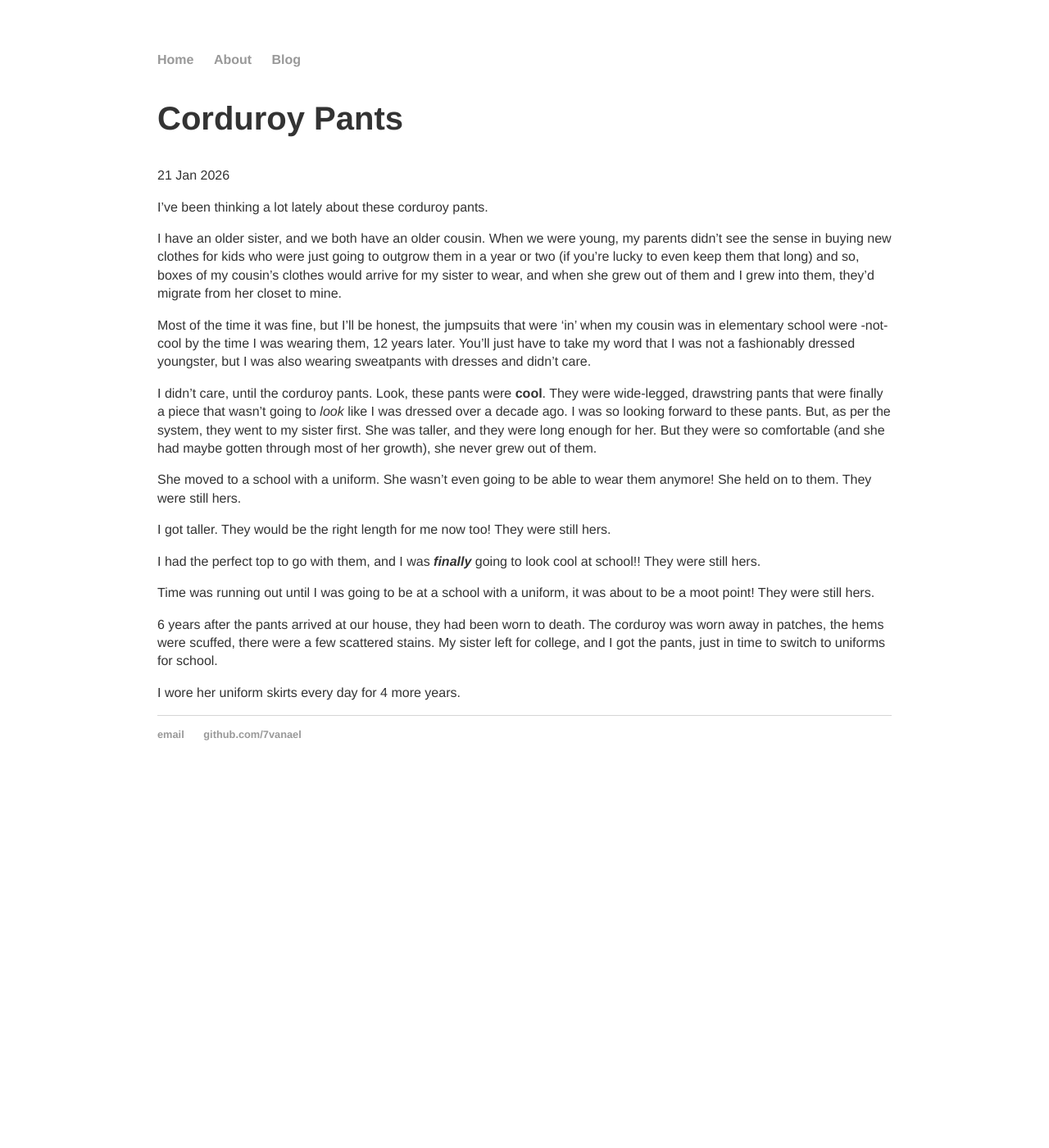
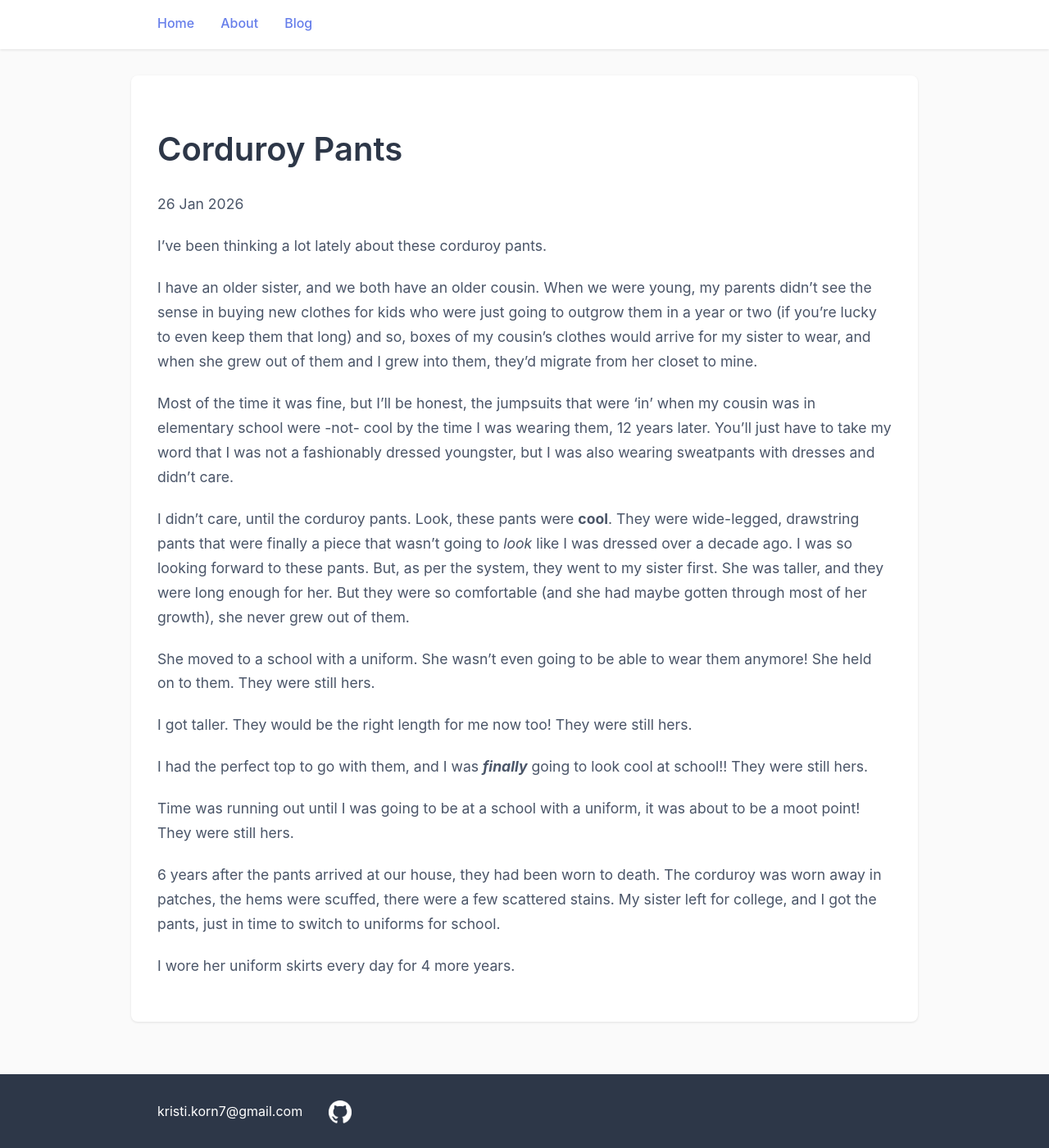
Before and after one commit to 7vanael/7vanael.github.io, a Jekyll site: the page built from _posts/2026-01-26-corduroy-pants.md, in a window 1280 px wide and 1400 px high. Shown: the whole window at 82% size. Built offline with Jekyll 4.4.1, drawn with Linux system fonts in a browser that asks for light colours.

Commit message:
new styling

```diff
--- a/_layouts/default.html
+++ b/_layouts/default.html
@@ -2,10 +2,18 @@
 	<html>
 		<head>
 			<title>{{ page.title }}</title>
-			<!-- link to main stylesheet -->
+
+			<meta charset="utf-8">
+			<meta name="viewport" content="width=device-width, initial-scale=1">
 			<link rel="stylesheet" type="text/css" href="/css/main.css">
 		</head>
 		<body>
+		{% if page.url == "/" %}
+		<div class="site-header">
+			<h1>Kristi Korn</h1>
+			<p>Software Craftsman | Clean Coder | Perpetual Learner</p>
+		</div>
+		{% endif %}
 			<nav>
 	    		<ul>
 	        		<li><a href="/">Home</a></li>
@@ -21,8 +29,10 @@
 			</div><!-- /.container -->
 			<footer>
 	    		<ul>
-	        		<li><a href="mailto:kristi.korn@cleancoders.com">email</a></li>
-	        		<li><a href="https://github.com/7vanael">github.com/7vanael</a></li>
+	        		<li><a href="mailto:kristi.korn7@gmail.com">kristi.korn7@gmail.com</a></li>
+	        		<li><a href="https://github.com/7vanael">
+													<img src="/resources/GitHub_invertocat_Black.png" alt="GitHub" class="github-icon">
+											</a></li>
 				</ul>
 			</footer>
 		</body>
--- a/_posts/2026-01-26-corduroy-pants.md
+++ b/_posts/2026-01-26-corduroy-pants.md
@@ -1,7 +1,7 @@
 ---
 layout: post
 title: "Corduroy Pants"
-date: 2026-01-21
+date: 2026-01-26
 ---
 
 I've been thinking a lot lately about these corduroy pants.
--- a/css/main.css
+++ b/css/main.css
@@ -1,70 +1,234 @@
 body {
-    margin: 60px auto;
-    width: 70%;
-    font-family: 'Helvetica', 'Arial', 'Sans-Serif', sans-serif;
-    font-size: 16px; /* base font size */
+    margin: 0;
+    padding: 0;
+    font-family: -apple-system, BlinkMacSystemFont, 'Segoe UI', 'Helvetica', 'Arial', sans-serif;
+    font-size: 16px;
     line-height: 1.6;
     color: #333;
+    background-color: #fafafa;
 }
-nav ul, footer ul {
-    font-family: 'Helvetica', 'Arial', 'Sans-Serif', sans-serif;
+
+/* Header section */
+.site-header {
+    background: linear-gradient(135deg, #667eea 0%, #764ba2 100%);
+    color: white;
+    padding: 3rem 0 2rem 0;
+    margin-bottom: 2rem;
+    box-shadow: 0 2px 4px rgba(0,0,0,0.1);
+}
+
+.site-header h1 {
+    margin: 0 auto;
+    max-width: 70%;
+    font-size: 2.5em;
+    font-weight: 600;
+}
+
+.site-header p {
+    margin: 0.5rem auto 0;
+    max-width: 70%;
+    font-size: 1.2em;
+    opacity: 0.9;
+    color: white;
+}
+
+/* Navigation */
+nav {
+    background-color: white;
+    box-shadow: 0 1px 3px rgba(0,0,0,0.1);
+    position: sticky;
+    top: 0;
+    z-index: 100;
+}
+
+nav ul {
+    margin: 0 auto;
     padding: 0;
     list-style: none;
-    font-weight: bold;
+    max-width: 70%;
+    display: flex;
+    gap: 2rem;
 }
-nav ul li, footer ul li {
+
+nav ul li {
     display: inline;
-    margin-right: 20px;
+    margin: 0;
 }
+
+nav ul li a {
+    display: inline-block;
+    padding: 1rem 0;
+    text-decoration: none;
+    color: #667eea;
+    font-weight: 500;
+    border-bottom: 2px solid transparent;
+    transition: all 0.3s ease;
+}
+
+nav ul li a:hover {
+    color: #764ba2;
+    border-bottom-color: #764ba2;
+}
+
+/* Container */
+.container {
+    margin: 2rem auto;
+    max-width: 70%;
+    background-color: white;
+    padding: 2rem;
+    border-radius: 8px;
+    box-shadow: 0 1px 3px rgba(0,0,0,0.1);
+}
+
+/* Typography */
+h1 {
+    font-size: 2.5em;
+    font-weight: 600;
+    color: #2d3748;
+    margin-bottom: 0.5em;
+}
+
+h2 {
+    font-size: 2em;
+    font-weight: 600;
+    color: #2d3748;
+    margin-top: 1.5em;
+}
+
+h3 {
+    font-size: 1.75em;
+    font-weight: 600;
+    color: #4a5568;
+}
+
+h4 {
+    font-size: 1.5em;
+    font-weight: 600;
+    color: #4a5568;
+}
+
+p {
+    font-size: 1.1em;
+    line-height: 1.7;
+    color: #4a5568;
+    margin-bottom: 1.2em;
+}
+
 a {
+    color: #667eea;
     text-decoration: none;
-    color: #999;
+    transition: color 0.3s ease;
 }
+
 a:hover {
+    color: #764ba2;
     text-decoration: underline;
 }
-h1 { font-size: 2.5em; }
-h2 { font-size: 2em; }
-h3 { font-size: 1.75em; }
-h4 { font-size: 1.5em; }
-h5 { font-size: 1.25em; }
-h6 { font-size: 1em; }
-p {
-    font-size: 1em;
-    line-height: 1.4em;
-    color: #333;
+
+/* Code blocks */
+pre, code {
+    font-family: 'SF Mono', 'Monaco', 'Inconsolata', 'Fira Code', 'Courier New', monospace;
+    font-size: 0.9em;
+    background: #f7fafc;
+    border: 1px solid #e2e8f0;
 }
 
-pre, code {
-    font-family: 'Courier New', monospace;
-    font-size: 0.9em;
-    background: #f5f5f5;
+code {
     padding: 0.2em 0.4em;
     border-radius: 3px;
+    color: #d63384;
 }
+
 pre {
     padding: 1em;
     overflow-x: auto;
+    border-radius: 6px;
+    line-height: 1.5;
 }
 
-footer {
-    border-top: 1px solid #d5d5d5;
-    font-size: .8em;
+pre code {
+    background: transparent;
+    border: none;
+    padding: 0;
+    color: inherit;
 }
 
+/* Blockquotes */
+blockquote {
+    background-color: #eef2ff;
+    border-left: 4px solid #667eea;
+    padding: 1rem 1.5rem;
+    font-style: italic;
+    margin: 1.5rem 0;
+    border-radius: 4px;
+    color: #4a5568;
+}
+
+/* Footer */
+footer {
+    background-color: #2d3748;
+    color: white;
+    padding: 2rem 0;
+    margin-top: 4rem;
+}
+
+footer ul {
+    margin: 0 auto;
+    padding: 0;
+    list-style: none;
+    max-width: 70%;
+    display: flex;
+    gap: 2rem;
+    align-items: center;
+}
+
+footer ul li {
+    display: inline;
+    margin: 0;
+}
+
+footer a {
+    color: white;
+    text-decoration: none;
+    transition: opacity 0.3s ease;
+}
+
+footer a:hover {
+    opacity: 0.7;
+    text-decoration: none;
+}
+
+.github-icon {
+    width: 28px;
+    height: 28px;
+    vertical-align: middle;
+    filter: invert(1);
+    transition: transform 0.3s ease;
+}
+
+.github-icon:hover {
+    transform: scale(1.1);
+}
+
+/* Blog posts list */
 ul.posts {
-    margin: 20px auto 40px;
-    font-size: 1.5em;
+    margin: 2rem 0;
+    padding: 0;
+    list-style: none;
 }
 
 ul.posts li {
-    list-style: none;
+    padding: 1rem 0;
+    border-bottom: 1px solid #e2e8f0;
+    font-size: 1.1em;
 }
 
-blockquote {
-    background-color: rgba(118, 169, 244, 0.7);
-    padding: .85rem 1rem;
-    font-style: italic;
-    margin-bottom: 1rem;
-    border-radius: 5px
+ul.posts li:last-child {
+    border-bottom: none;
 }
+
+ul.posts li span {
+    color: #718096;
+    margin-right: 1rem;
+    font-size: 0.9em;
+}
```
Also changed, not shown: resources/GitHub_Invertocat_Black.png (added).
